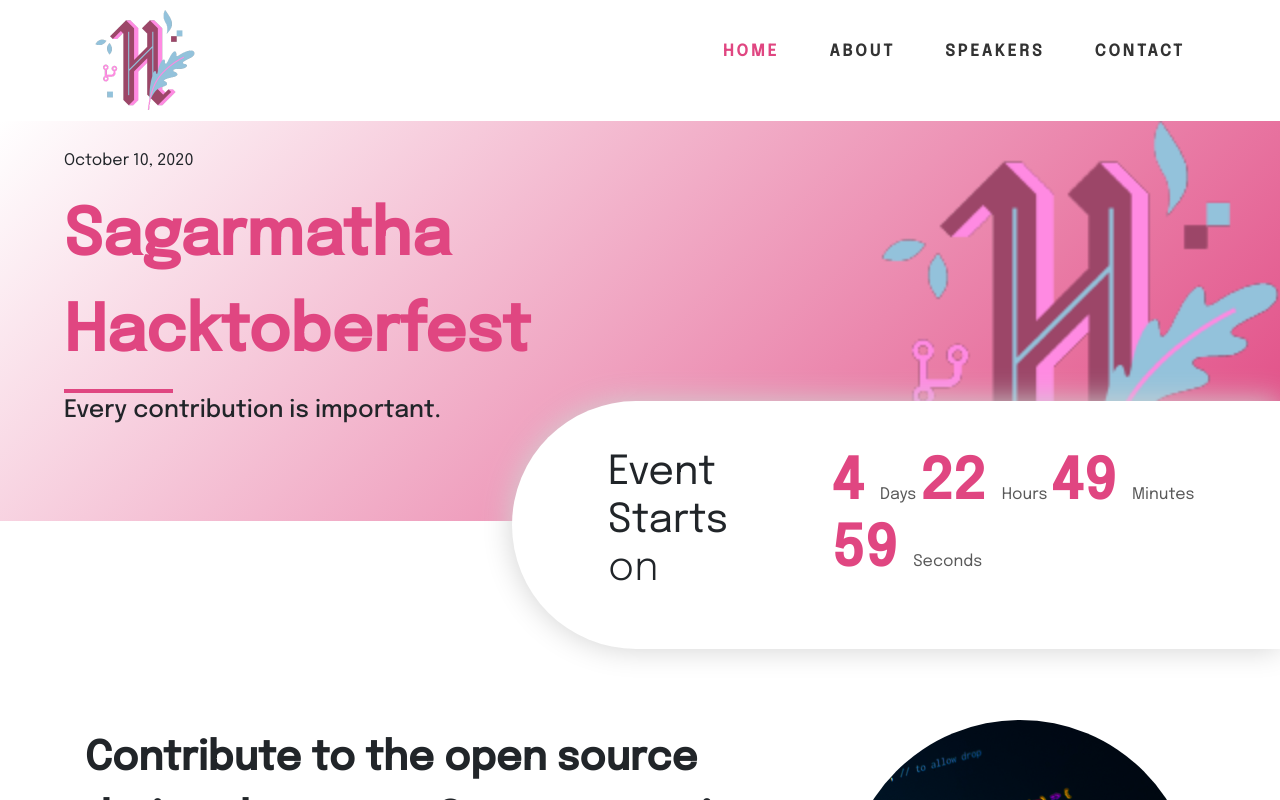
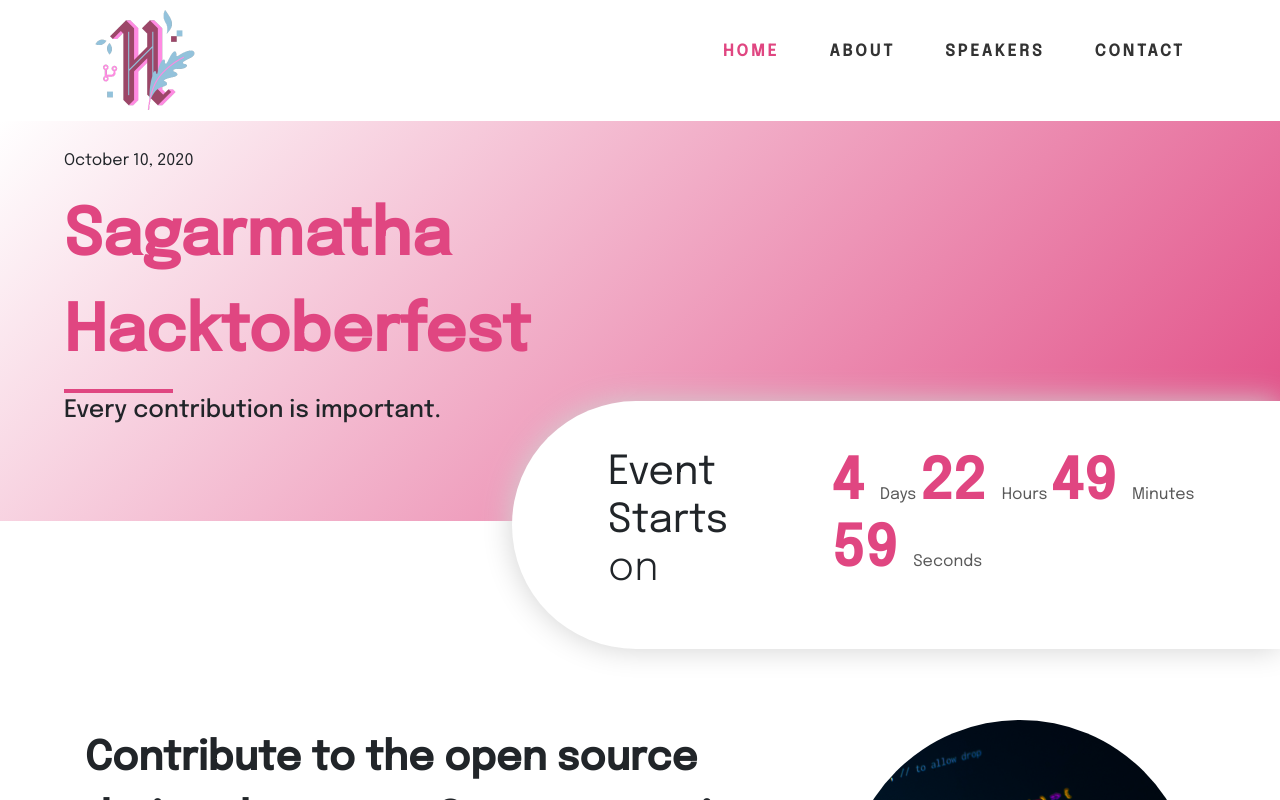
Before and after one commit to Hacktoberfest-Nepal/HacktoberfestNepal, a React (Create React App) app: page / in a window 1280 px wide. Shown: the top 800 px of the page. Built offline with nearby package versions, Linux system fonts and the light colour scheme.

Commit message:
removed: background-image

```diff
--- a/src/assets/css/heroBanner.css
+++ b/src/assets/css/heroBanner.css
@@ -1,7 +1,6 @@
 .hero-banner-wrapper {
   min-height: 50vh;
-  background: url("../images/logo.png"),
-    linear-gradient(-45deg, var(--default-color), #ffffff);
+  background: linear-gradient(-45deg, var(--default-color), #ffffff);
   background-repeat: no-repeat;
   background-position: right;
   background-size: contain;
```
